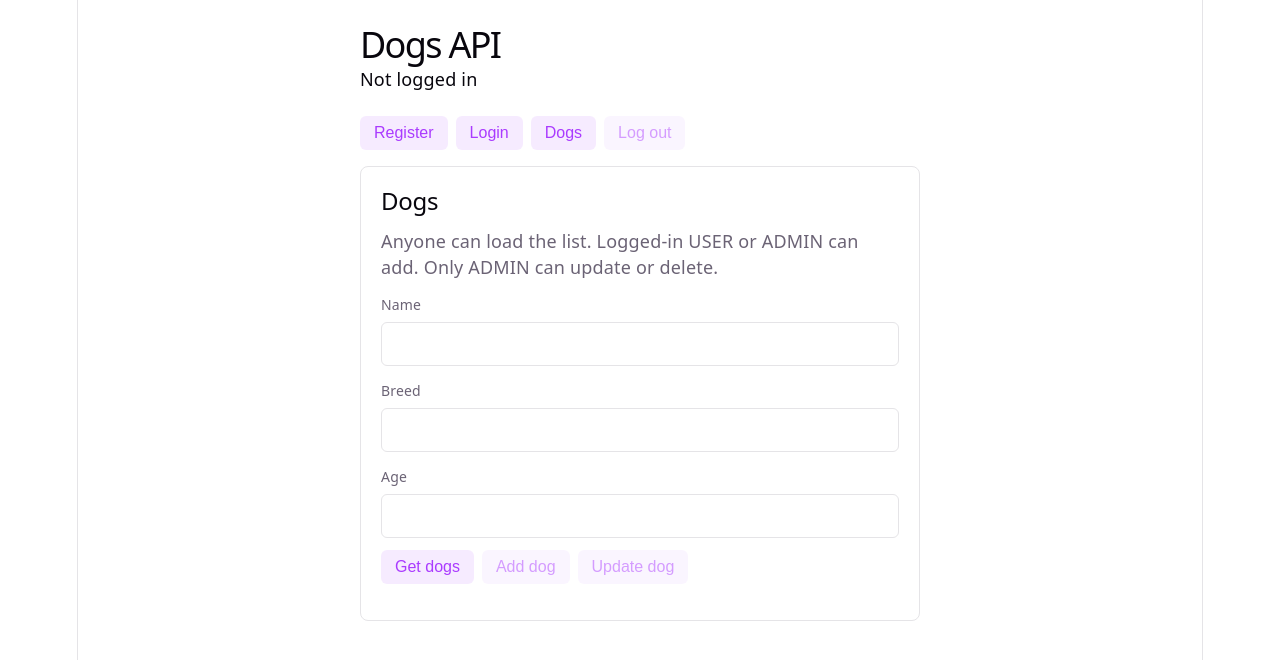
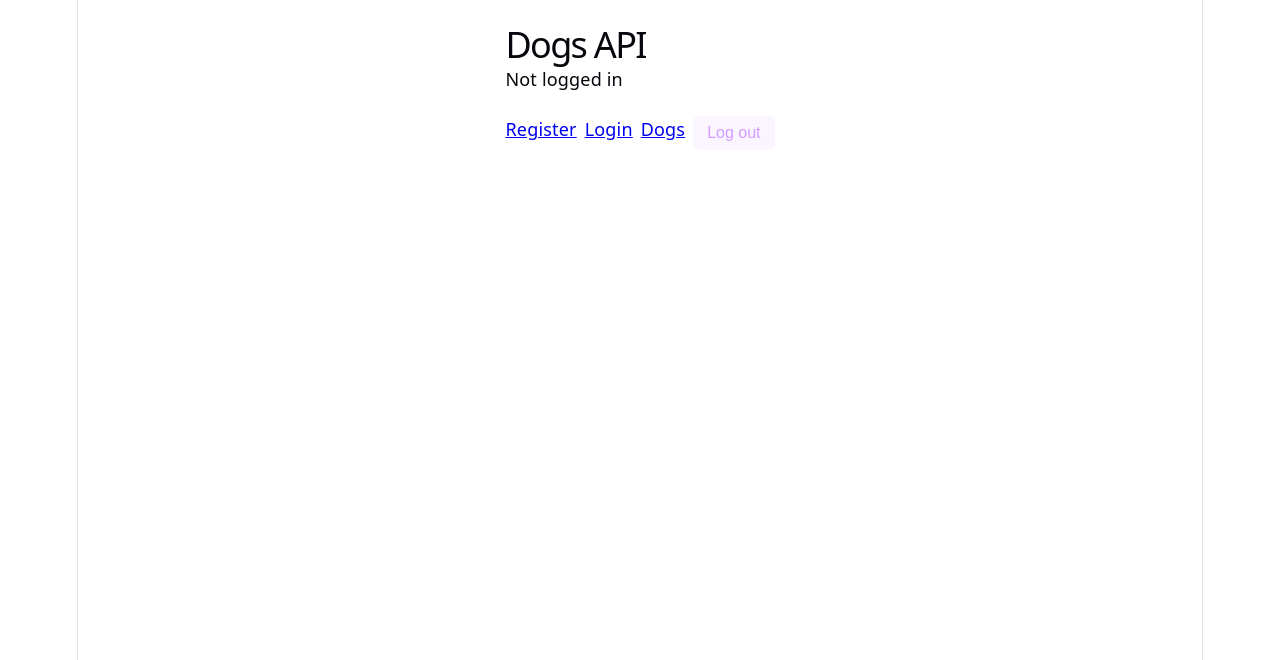
Before and after one commit to Flissd1795/REST-API, a React (Vite) app in the folder client/: page / in a window 1280 px wide. Shown: the top 660 px of the page. Built offline with nearby package versions, Linux system fonts and the light colour scheme.

Commit message:
refactor: add page routing

```diff
--- a/client/package.json
+++ b/client/package.json
@@ -11,7 +11,8 @@
   },
   "dependencies": {
     "react": "^19.2.8",
-    "react-dom": "^19.2.8"
+    "react-dom": "^19.2.8",
+    "react-router-dom": "^7.18.4"
   },
   "devDependencies": {
     "@eslint/js": "^10.0.1",
--- a/client/src/App.jsx
+++ b/client/src/App.jsx
@@ -4,6 +4,12 @@ import Login from "./pages/Login";
 import Register from "./pages/Register";
 import Dogs from "./pages/Dogs";
 import "./App.css";
+import {
+  Link,
+  Routes,
+  Route,
+  useNavigate,
+} from "react-router-dom";
 
 function App() {
   const [token, setToken] = useState(() => localStorage.getItem("token") || "");
@@ -11,7 +17,8 @@ function App() {
     roleFromToken(localStorage.getItem("token") || "")
   );
   const [message, setMessage] = useState("");
-  const [page, setPage] = useState("dogs");
+
+  const navigate = useNavigate();
 
   const isLoggedIn = Boolean(token);
   const isAdmin = role === "ADMIN";
@@ -29,13 +36,13 @@ function App() {
   function handleRegister(data) {
     saveSession(data);
     setMessage("Registered as " + data.role + ". You are logged in.");
-    setPage("dogs");
+    navigate("/dogs");
   }
 
   function handleLogin(data) {
     saveSession(data);
     setMessage("Logged in as " + data.role + ".");
-    setPage("dogs");
+    navigate("/dogs");
   }
 
   function logout() {
@@ -43,7 +50,7 @@ function App() {
     setRole("");
     localStorage.removeItem("token");
     setMessage("Logged out.");
-    setPage("login");
+    navigate("/login");
   }
 
   return (
@@ -54,36 +61,41 @@ function App() {
       </p>
 
       <nav className="row">
-        <button type="button" onClick={() => setPage("register")}>
-          Register
-        </button>
-        <button type="button" onClick={() => setPage("login")}>
-          Login
-        </button>
-        <button type="button" onClick={() => setPage("dogs")}>
-          Dogs
-        </button>
+        <Link to="/register">Register</Link>
+        <Link to="/login">Login</Link>
+        <Link to="/dogs">Dogs</Link>
+
         <button type="button" onClick={logout} disabled={!isLoggedIn}>
           Log out
         </button>
       </nav>
 
-      {/* Render the Register component and give it two functions */}
-      {page === "register" && (
+      <Routes>
+        <Route
+          path="/register"
+          element={
             <Register
             onSuccess={handleRegister}
             onError={showError}
             onMessage={setMessage}
             />
-      )}
-      {page === "login" && (
+          }
+          />
+
+        <Route
+          path="/login"
+          element={
             <Login
             onSuccess={handleLogin}
             onError={showError}
             onMessage={setMessage}
             />
-      )}
-      {page === "dogs" && (
+          }
+          />
+
+          <Route
+            path="/dogs"
+            element={
               <Dogs
               token={token}
               isLoggedIn={isLoggedIn}
@@ -91,7 +103,9 @@ function App() {
               onMessage={setMessage}
               onError={showError}
               />
-      )}
+            }
+            />
+      </Routes>
     </main>
   );
 }
--- a/client/src/main.jsx
+++ b/client/src/main.jsx
@@ -1,5 +1,6 @@
 import { StrictMode } from 'react'
 import { createRoot } from 'react-dom/client'
+import { BrowserRouter } from 'react-router-dom'
 import './index.css'
 import App from './App.jsx'
 
@@ -7,6 +8,8 @@ import App from './App.jsx'
 // Runs first and puts UI on the page
 createRoot(document.getElementById('root')).render(
   <StrictMode>
+    <BrowserRouter>
     <App />
+    </BrowserRouter>
   </StrictMode>,
 )
--- a/package.json
+++ b/package.json
@@ -29,6 +29,9 @@
     "dotenv": "^17.4.2",
     "express": "^5.2.1",
     "jsonwebtoken": "^9.0.3",
-    "mongoose": "^9.9.3"
+    "mongoose": "^9.9.3",
+    "react": "^19.3.0",
+    "react-dom": "^19.3.0",
+    "react-router-dom": "^7.18.4"
   }
 }
```
Also changed, not shown: 2 other files (tests, documents, lock files or other folders). Lines whose indentation alone changed are shown as unchanged.
